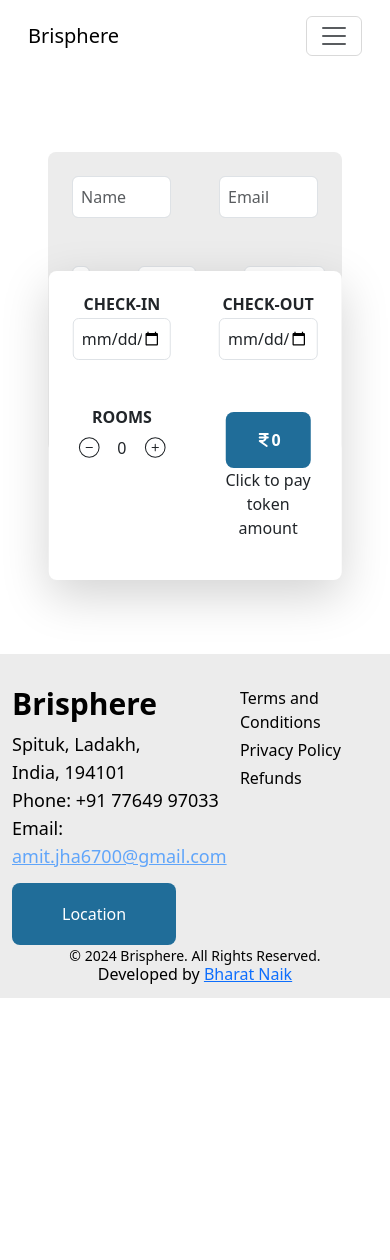
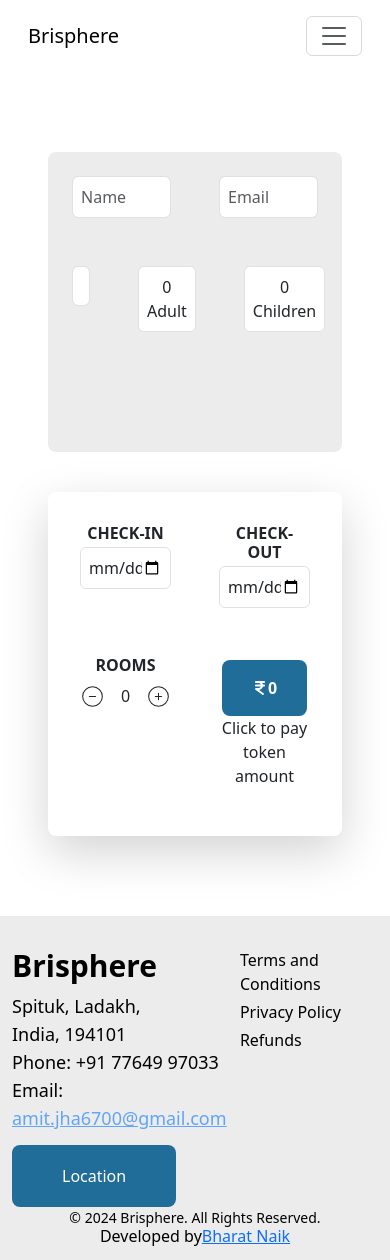
Before and after one commit to BharatNaik24/Brisphere-Assignment, a React (Vite) app: page /bookmyhotel in a window 390 px wide. Before the commit the page ends 998 px from the top, so only its background shows below. Built offline with nearby package versions, Linux system fonts and the light colour scheme.

Commit message:
booking page css adjustments

```diff
--- a/src/components/footer/footer.jsx
+++ b/src/components/footer/footer.jsx
@@ -38,16 +38,43 @@
               </a>
             </div>
           </div>
-          <div>
-            <p className="mb-1">Terms and Conditions</p>
-            <p className="mb-1">Privacy Policy</p>
-            <p className="mb-1">Refunds</p>
+          <div className="flex flex-col">
+            <a
+              href=""
+              className="mb-1"
+              style={{
+                textDecoration: "none",
+                color: "#000",
+              }}
+            >
+              Terms and Conditions
+            </a>
+            <a
+              style={{
+                textDecoration: "none",
+                color: "#000",
+              }}
+              href=""
+              className="mb-1"
+            >
+              Privacy Policy
+            </a>
+            <a
+              style={{
+                textDecoration: "none",
+                color: "#000",
+              }}
+              href=""
+              className="mb-1"
+            >
+              Refunds
+            </a>
           </div>
         </div>
         <div className="mt-1 text-center">
           <p className="text-sm">© 2024 Brisphere. All Rights Reserved.</p>
           <p className="-m-5 p-0">
-            Developed by{" "}
+            Developed by
             <a
               href="https://www.instagram.com/nameisbharatnaik/"
               target="_blank"
--- a/src/pages/bookingsPage/bookingsPage.jsx
+++ b/src/pages/bookingsPage/bookingsPage.jsx
@@ -21,9 +21,10 @@
       <div className="container relative mx-auto my-8 p-5">
         <div
           style={{ backgroundColor: "#ececec" }}
-          className="rounded-lg md:flex-row items-center min-h-[300px] relative"
+          className="rounded-lg flex-col md:flex-row items-center min-h-[300px] relative"
         >
-          <div className="flex w-100 gap-5 text-start md:text-left p-6">
+          {/* User Input Fields */}
+          <div className="flex w-full gap-5 text-start md:text-left p-6">
             <input
               type="text"
               placeholder="Name"
@@ -39,7 +40,8 @@
               className="form-control w-full p-2 border rounded"
             />
           </div>
-          <div className="flex w-100 gap-5 text-start md:text-left p-6 ">
+
+          <div className="flex w-full gap-5 text-start md:text-left p-6">
             <input
               type="text"
               placeholder="+91 - Number"
@@ -56,9 +58,10 @@
           </div>
         </div>
 
-        <div className="absolute bg-white -bottom-20 left-1/2 transform -translate-x-1/2 flex justify-center flex-col md:flex-row gap-10 p-6 rounded-lg shadow-lg w-3/4 max-w-4xl text-center">
+        {/* Responsive Positioned Container */}
+        <div className="bg-white p-8 rounded-lg shadow-lg text-center mt-10 md:mt-8 md:relative md:left-20 md:w-3/4 md:translate-x-0 md:-translate-y-40 lg:absolute lg:-bottom-10 lg:left-1/2 lg:transform lg:-translate-x-1/2 lg:flex lg:justify-center lg:gap-10 lg:w-3/4 lg:max-w-4xl lg:translate-y-0 ">
           <div className="grid grid-cols-2 gap-5 md:grid-cols-2 lg:grid-cols-4 text-center">
-            {/* CHECK-IN Field */}
+            {/* Check-In Field */}
             <div className="flex flex-col items-center">
               <h6 className="font-semibold mb-1">CHECK-IN</h6>
               <input
@@ -68,7 +71,7 @@
               />
             </div>
 
-            {/* CHECK-OUT Field */}
+            {/* Check-Out Field */}
             <div className="flex flex-col items-center">
               <h6 className="font-semibold mb-1">CHECK-OUT</h6>
               <input
@@ -78,7 +81,7 @@
               />
             </div>
 
-            {/* ROOMS Field */}
+            {/* Rooms Field */}
             <div className="flex flex-col items-center">
               <h6 className="font-semibold mb-1">ROOMS</h6>
               <div className="flex items-center gap-3">
@@ -103,7 +106,7 @@
               </div>
             </div>
 
-            {/* BOOK Button */}
+            {/* Book Button */}
             <div className="flex flex-col items-center mt-1">
               <button
                 className="bg-blue-700 flex items-center text-white py-3 px-8 rounded-lg"
@@ -114,10 +117,10 @@
                   borderRadius: "8px",
                 }}
               >
-                <FaIndianRupeeSign />{" "}
+                <FaIndianRupeeSign />
                 <span className="font-bold">{12430 * roomsCount}</span>
               </button>
-              <p className="">Click to pay token amount</p>
+              <p>Click to pay token amount</p>
             </div>
           </div>
         </div>
```
